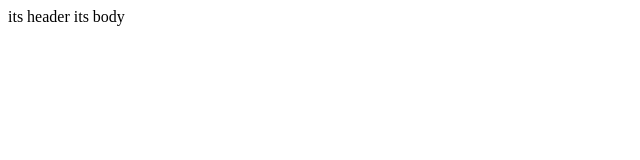
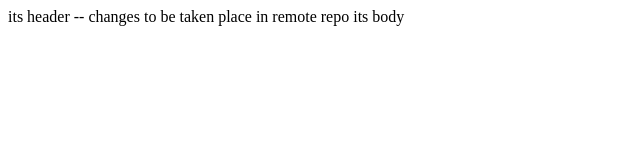
Before and after one commit to maschendra-macharla/git-demo, a plain HTML site: page web/index.html in a window 1280 px wide. Shown: the whole page, without its empty margins (0-640 px from the left). Drawn offline with Linux system fonts and the light colour scheme.

Commit message:
updating index page for GH

```diff
--- a/web/index.html
+++ b/web/index.html
@@ -1,6 +1,6 @@
 <html>
   <head>
-    its header
+    its header -- changes to be taken place in remote repo
   </head>
   <body>
     its body
```
